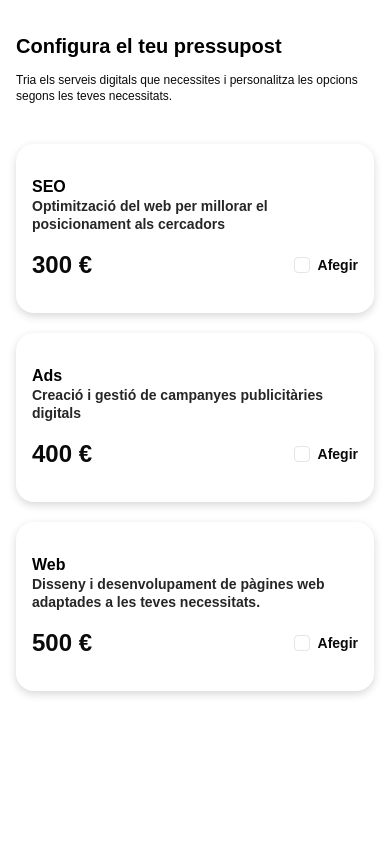
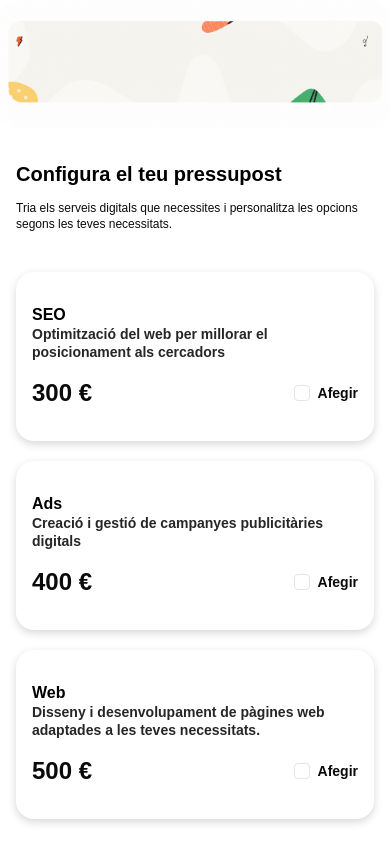
Before and after one commit to ypmodev/budget-generator, a React (Vite) app: page / in a window 390 px wide. Built offline with nearby package versions, Linux system fonts and the light colour scheme.

Commit message:
feat: add responsive banner

```diff
--- a/src/App.tsx
+++ b/src/App.tsx
@@ -1,9 +1,11 @@
-import Budget from "@/components/Budget"
+import Budget from "@/components/Budget";
+import Banner from "@/components/Banner";
 
 const App = () => {
   return (
     <main>
-     <Budget />
+      <Banner />
+      <Budget />
     </main>
   );
 };
--- /dev/null
+++ b/src/components/Banner.tsx
@@ -0,0 +1,13 @@
+import textsTittle from "@/data/texts.json";
+
+const Banner = () => {
+  return (
+    <section className="relative h-32 w-full rounded-2xl bg-[url('/images/banner-bg.png')] bg-cover bg-center sm:h-40 md:h-48 lg:h-56">
+      <h1 className="absolute inset-0 flex items-center justify-center px-4 text-center text-xl font-bold sm:text-2xl md:text-4xl lg:text-5xl">
+        {textsTittle.bannerTitle}
+      </h1>
+    </section>
+  );
+};
+
+export default Banner;
```
Also changed, not shown: public/images/banner-bg.png (added).
